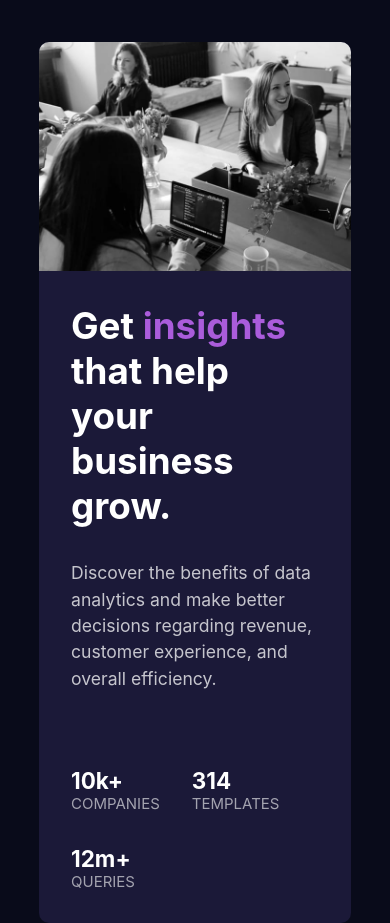
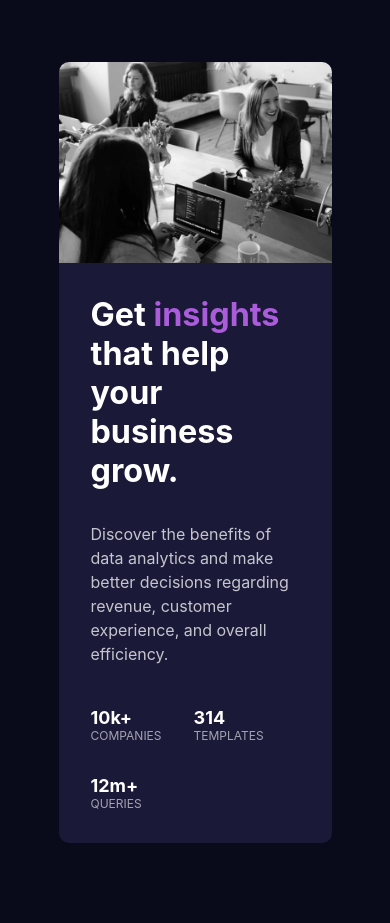
Before and after one commit to Hritvik-Mohan/stats-preview-card-component, a plain HTML site: page index.html in a window 390 px wide. After the commit the page ends 844 px from the top, so only its background shows below. Drawn offline with Linux system fonts and the light colour scheme.

Commit message:
CSS Update

```diff
--- a/CSS/style.css
+++ b/CSS/style.css
@@ -39,10 +39,10 @@ body {
     position: absolute;
     border-radius: 10px;
     display: flex;
-    width: 80%;
+    max-width: 80%;
     background-color: var(--card-background);
     /* position: absolute; */
-    margin: 40px;
+    /* margin: 40px; */
     justify-content: space-between;
     /* right: -50; */
     left: 0;
@@ -61,7 +61,7 @@ body {
 
 .card h1 {
     color: var(--main-heading-stats);
-    font-size: calc(1rem + 1.3rem)
+    font-size: calc(0.02rem + 2rem)
 }
 
 .card h1 > span {
@@ -73,7 +73,7 @@ body {
     margin-top: 2rem;
     position: relative;
     line-height: 1.5;
-    font-size: 1.1rem;
+    font-size: calc(0.001rem + 1rem);
 
 }
 
@@ -198,6 +198,8 @@ body {
     }
 
     .card {
+        margin-top: 20px;
+        width: 70%;
         flex-direction: column;
     }
 
@@ -211,4 +213,10 @@ body {
         display: flex;
         width: 100%;
     }
+
+    .card .stats {
+        font-size: 0.75rem;
+        margin-top: 20%;
+    }
+
 }
```
